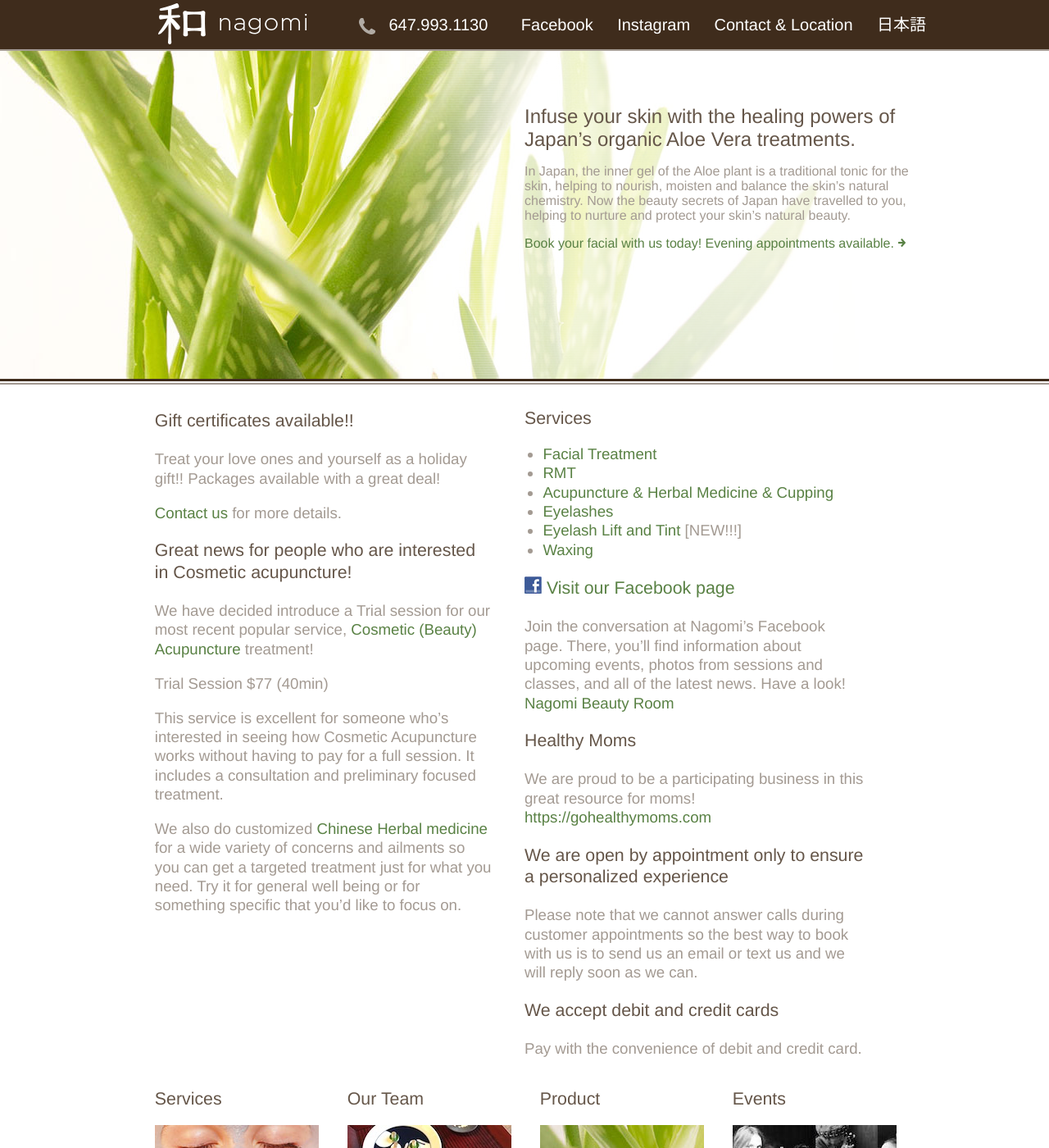
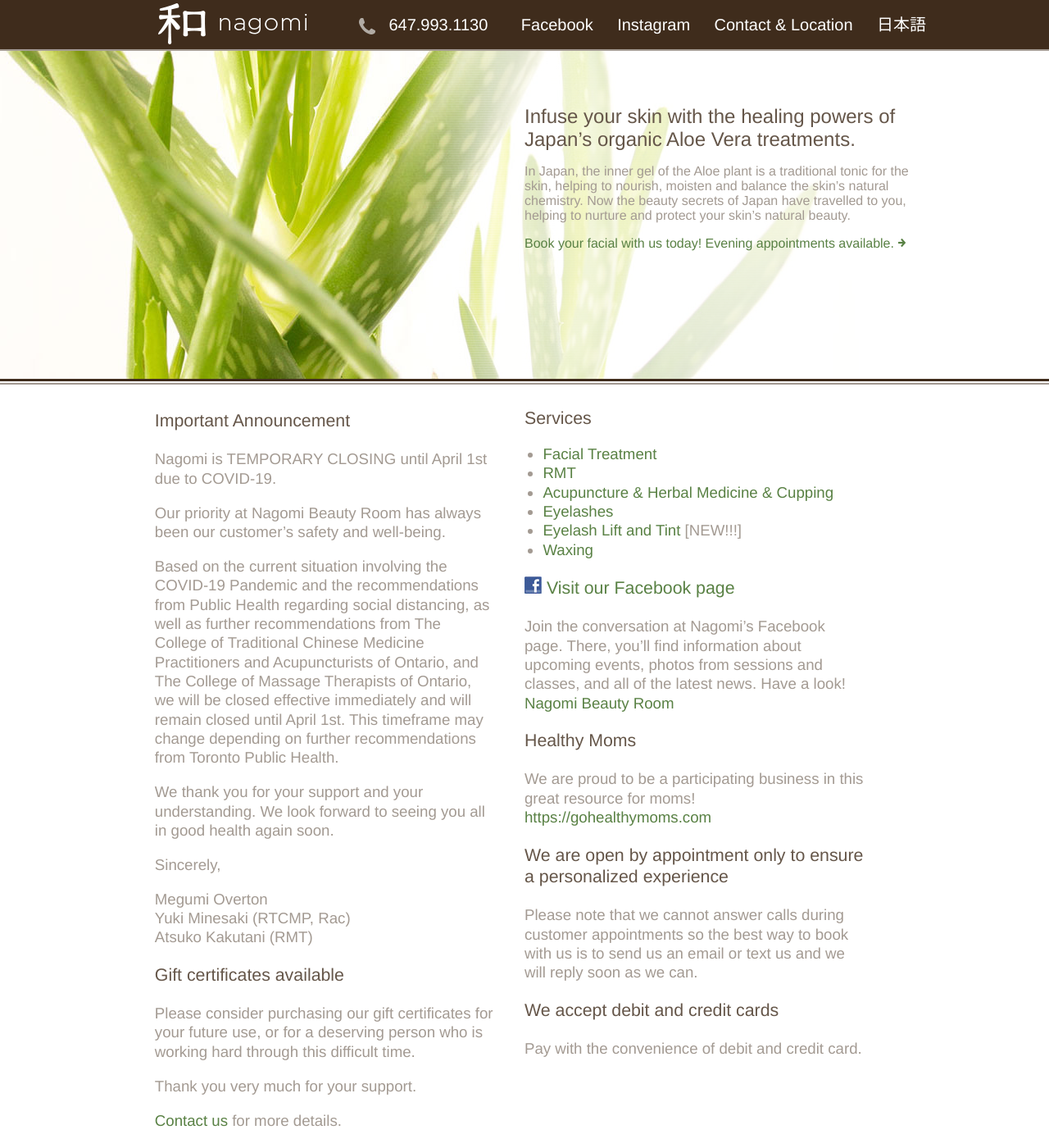
Before and after one commit to jamesaoverton/nagomi, a Jekyll site: the page built from index.md, in a window 1280 px wide and 1400 px high. Shown: the whole window at 82% size. Built offline with Jekyll 4.4.1, drawn with Linux system fonts in a browser that asks for light colours.

Commit message:
Add message about temporary closing

```diff
--- a/index.md
+++ b/index.md
@@ -4,21 +4,29 @@
 ---
 
 <div class="half">
-### Gift certificates available!!
+### Important Announcement
 
-Treat your love ones and yourself as a holiday gift!! Packages available with a great deal!
+Nagomi is TEMPORARY CLOSING until April 1st due to COVID-19.
+
+Our priority at Nagomi Beauty Room has always been our customer's safety and well-being.
+
+Based on the current situation involving the COVID-19 Pandemic and the recommendations from Public Health regarding social distancing, as well as further recommendations from The College of Traditional Chinese Medicine Practitioners and Acupuncturists of Ontario, and The College of Massage Therapists of Ontario, we will be closed effective immediately and will remain closed until April 1st. This timeframe may change depending on further recommendations from Toronto Public Health.
+
+We thank you for your support and your understanding. We look forward to seeing you all in good health again soon.
+
+Sincerely,
+
+Megumi Overton<br/>
+Yuki Minesaki (RTCMP, Rac)<br/>
+Atsuko Kakutani (RMT)
+
+### Gift certificates available
+
+Please consider purchasing our gift certificates for your future use, or for a deserving person who is working hard through this difficult time.
+
+Thank you very much for your support.
 
 [Contact us](mailto:info@nagomi.ca) for more details.
-
-### Great news for people who are interested in Cosmetic acupuncture!
-
-We have decided introduce a Trial session for our most recent popular service, [Cosmetic (Beauty) Acupuncture](services#acupuncture--herbal-medicine) treatment!
-
-Trial Session $77 (40min)
-
-This service is excellent for someone who's interested in seeing how Cosmetic Acupuncture works without having to pay for a full session. It includes a consultation and preliminary focused treatment.
-
-We also do customized [Chinese Herbal medicine](services#acupuncture--herbal-medicine) for a wide variety of concerns and ailments so you can get a targeted treatment just for what you need. Try it for general well being or for something specific that you’d like to focus on.
 
 </div>
 
```
